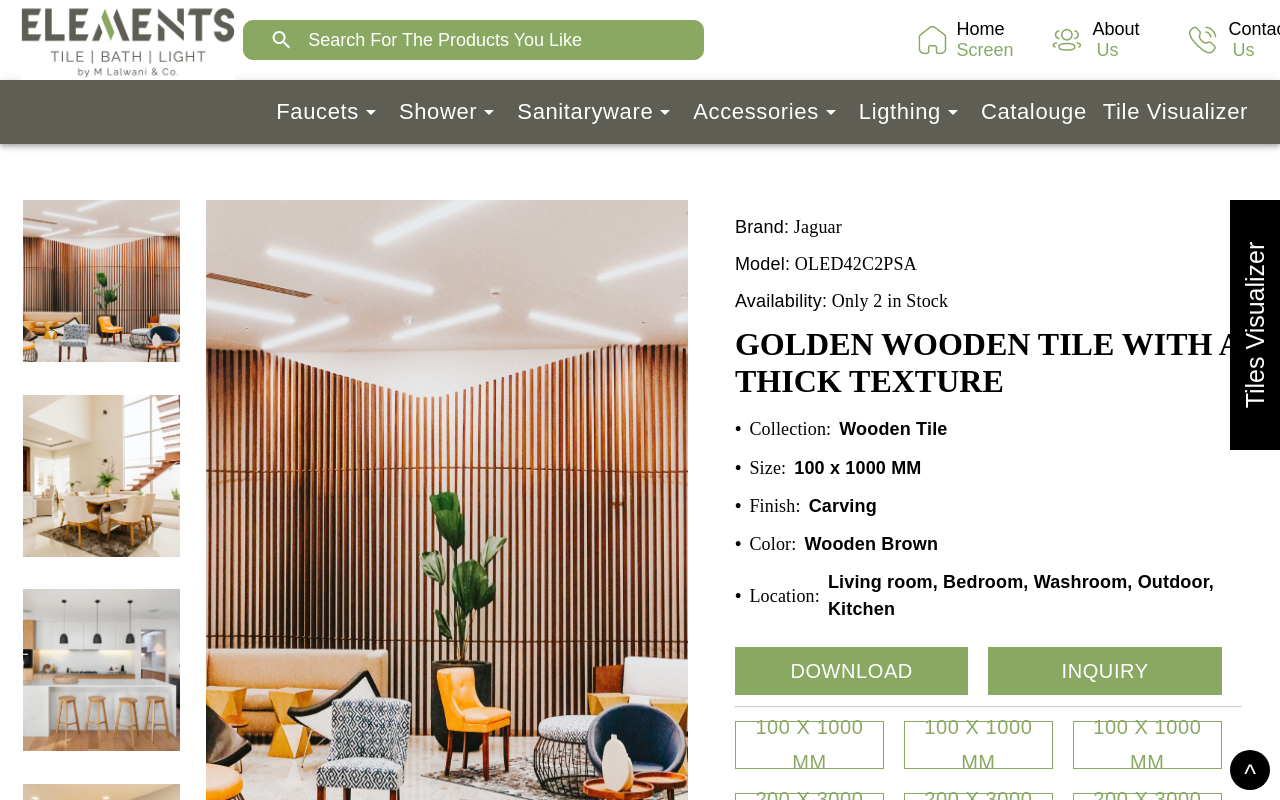
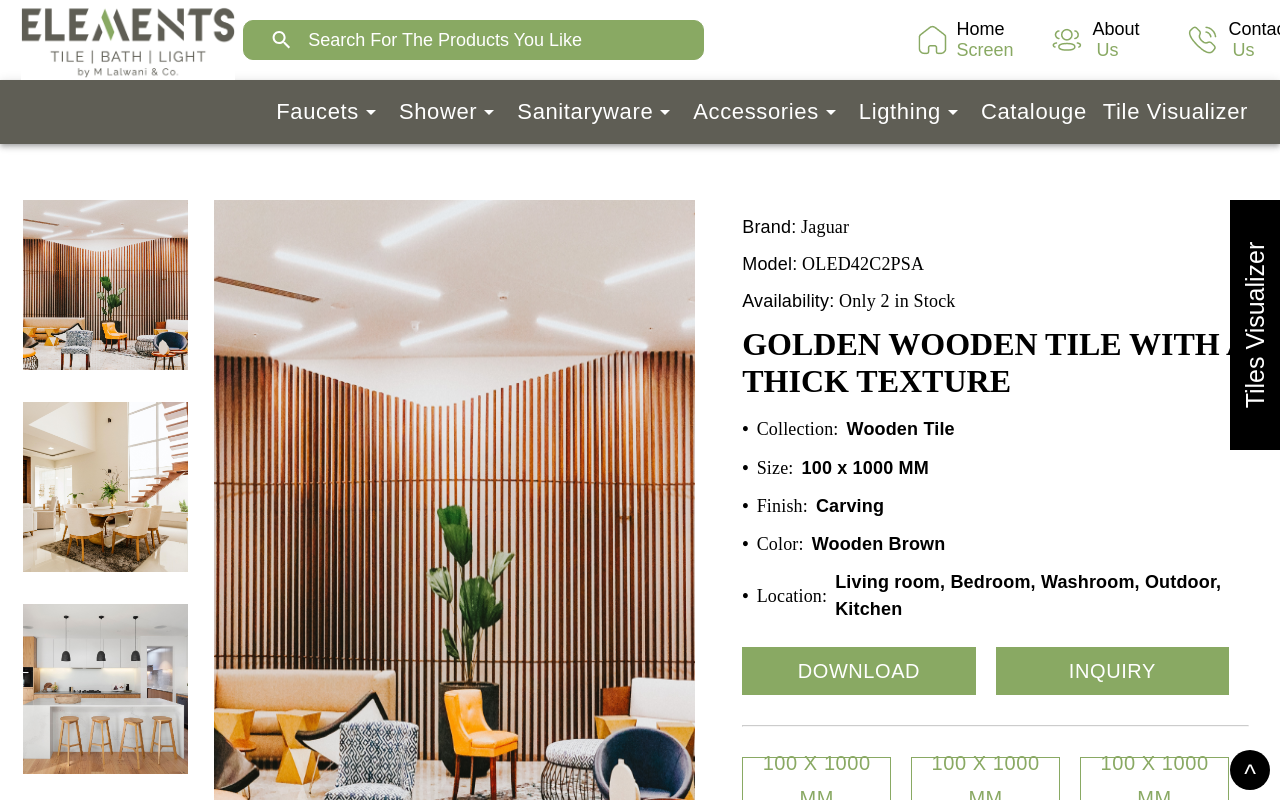
Before and after one commit to MananAgr2003/TilesProject, a React (Vite) app: page /product in a window 1280 px wide. Shown: the top 800 px of the page. Built offline with nearby package versions, Linux system fonts and the light colour scheme; a web font is replaced by a local one; what react-swipeable-views-utils would draw is missing.

Commit message:
added product page

```diff
--- a/src/components/Pages/Productpage/Details.jsx
+++ b/src/components/Pages/Productpage/Details.jsx
@@ -11,7 +11,7 @@ const useStyles = makeStyles((theme) => ({
   root: {
     display: "flex",
     flexDirection: "row",
-    height: "650px",
+    height: "680px",
 
     width: "99vw",
     marginLeft: "1vw",
@@ -135,8 +135,9 @@ const useStyles = makeStyles((theme) => ({
     border:"2px color #89A963",
     height:"1px",
     position:"relative",
-    top:"0.7rem",
-    opacity:"0.5"
+
+    opacity:"0.5",
+    margin:"30px 0px 30px 0px"
 
 
   }
```
